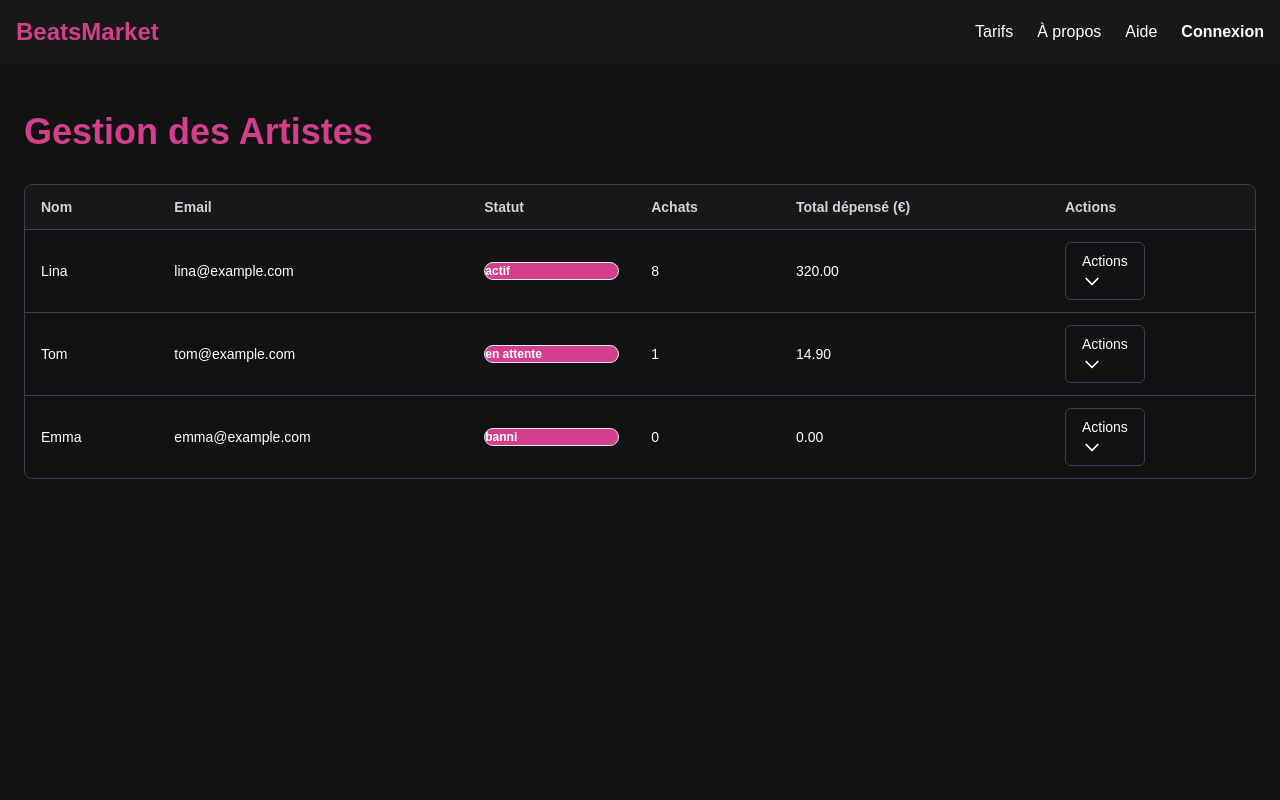
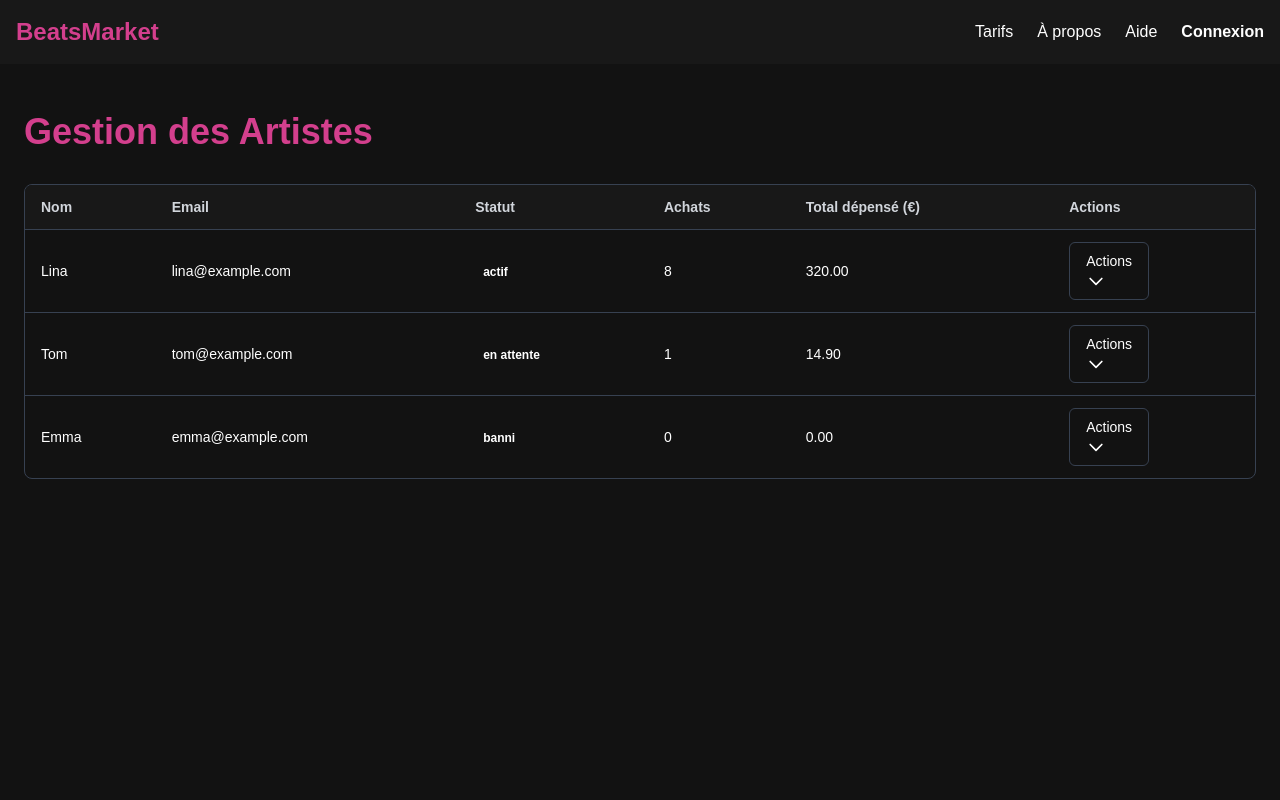
Before and after one commit to jaypms/beatsmarketlebon, a Next.js app: page /admin/artists in a window 1280 px wide. Shown: the top 800 px of the page. Built offline with nearby package versions, Linux system fonts and the light colour scheme.

Commit message:
Update badge.tsx

```diff
--- a/src/components/ui/badge.tsx
+++ b/src/components/ui/badge.tsx
@@ -1,35 +1,29 @@
-import * as React from "react"
-import { cva, type VariantProps } from "class-variance-authority"
-import { cn } from "@/lib/utils"
+import React from "react";
+import { cva, VariantProps } from "class-variance-authority";
+import { cn } from "@/lib/utils";
 
 const badgeVariants = cva(
-  "inline-flex items-center rounded-full border px-2.5 py-0.5 text-xs font-semibold transition-colors focus:outline-none focus:ring-2 focus:ring-ring focus:ring-offset-2",
+  "inline-flex items-center rounded-full px-2 py-1 text-xs font-semibold uppercase tracking-wide",
   {
     variants: {
       variant: {
-        default: "border-transparent bg-primary text-primary-foreground",
-        secondary: "border-transparent bg-secondary text-secondary-foreground",
-        destructive: "border-transparent bg-destructive text-destructive-foreground",
-        outline: "text-foreground",
-        success: "border-transparent bg-green-600 text-white",
-        warning: "border-transparent bg-yellow-500 text-black",
-        info: "border-transparent bg-blue-500 text-white",
+        default: "bg-gray-700 text-white",
+        destructive: "bg-red-600 text-white",
+        outline: "border border-gray-700 text-gray-300",
+        pink: "bg-pink-600 text-white",
       },
     },
     defaultVariants: {
       variant: "default",
     },
   }
-)
+);
 
-export interface BadgeProps
-  extends React.HTMLAttributes<HTMLDivElement>,
-    VariantProps<typeof badgeVariants> {}
+interface BadgeProps extends React.HTMLAttributes<HTMLSpanElement>, VariantProps<typeof badgeVariants> {}
 
-function Badge({ className, variant, ...props }: BadgeProps) {
-  return (
-    <div className={cn(badgeVariants({ variant }), className)} {...props} />
-  )
-}
-
-export { Badge, badgeVariants }
+export const Badge = React.forwardRef<HTMLSpanElement, BadgeProps>(
+  ({ className, variant, ...props }, ref) => {
+    return <span ref={ref} className={cn(badgeVariants({ variant }), className)} {...props} />;
+  }
+);
+Badge.displayName = "Badge";
```
